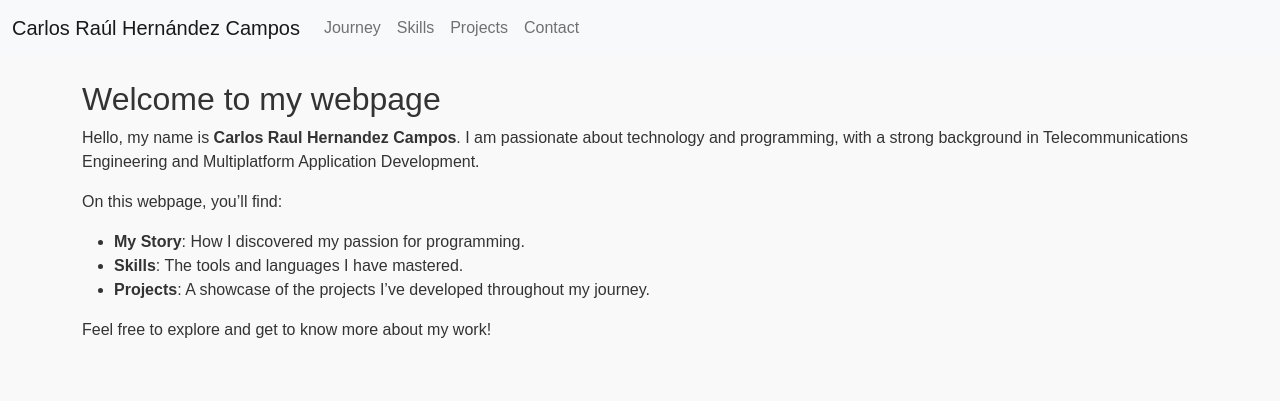
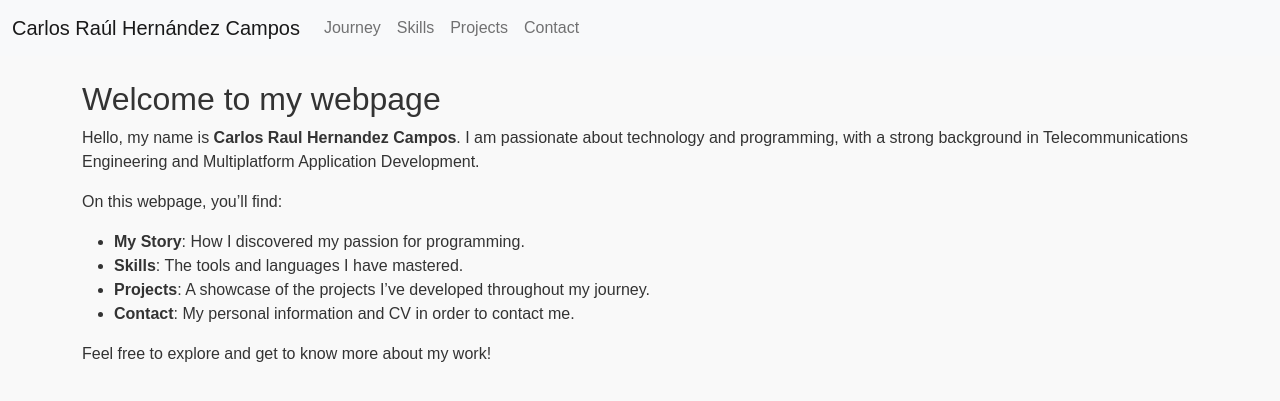
Before and after one commit to CarlosHernandezCR/CarlosHernandezCR.github.io, a Jekyll site: the page built from index.md, in a window 1280 px wide. Shown: the top 401 px of the page. Built offline with Jekyll 4.4.1, drawn with Linux system fonts in a browser that asks for light colours.

Commit message:
Update index.md

```diff
--- a/index.md
+++ b/index.md
@@ -12,5 +12,6 @@ On this webpage, you'll find:
 - **My Story**: How I discovered my passion for programming.
 - **Skills**: The tools and languages I have mastered.
 - **Projects**: A showcase of the projects I’ve developed throughout my journey.
+- **Contact**: My personal information and CV in order to contact me.
 
 Feel free to explore and get to know more about my work!
```
